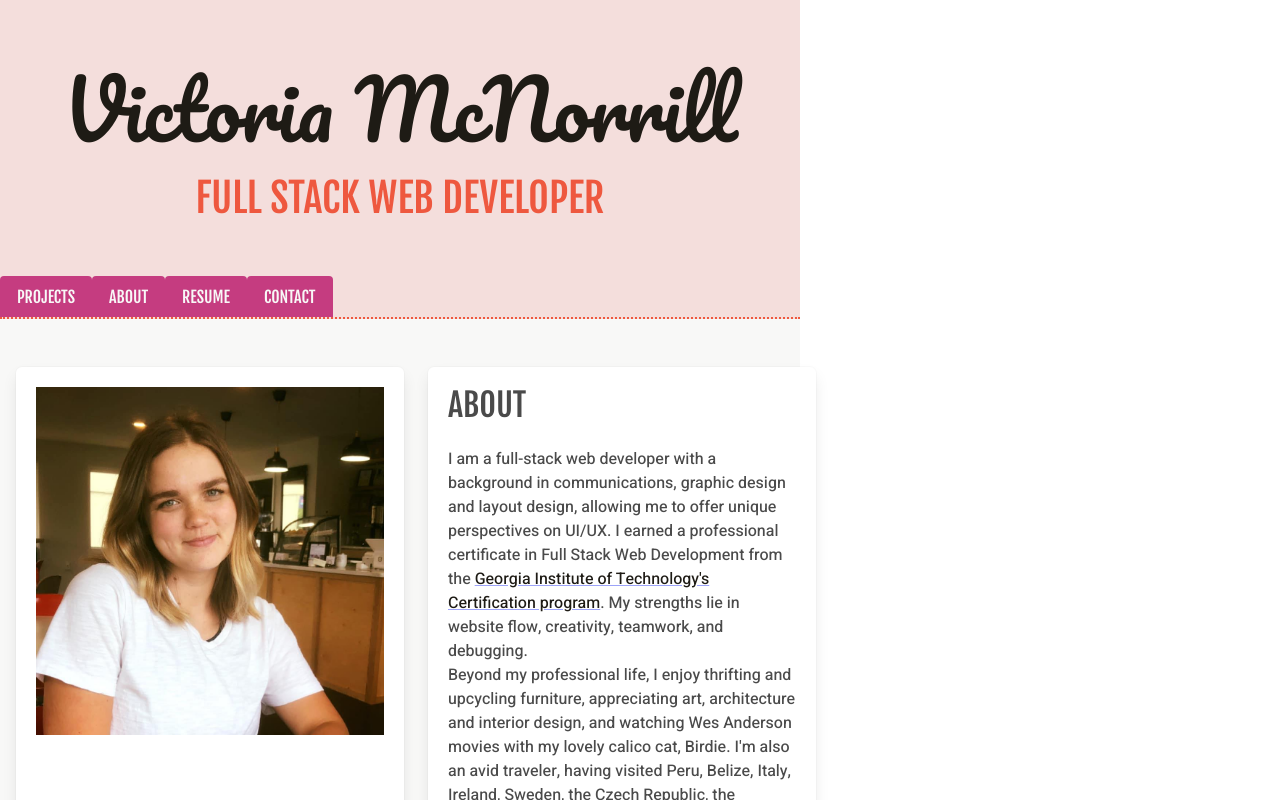
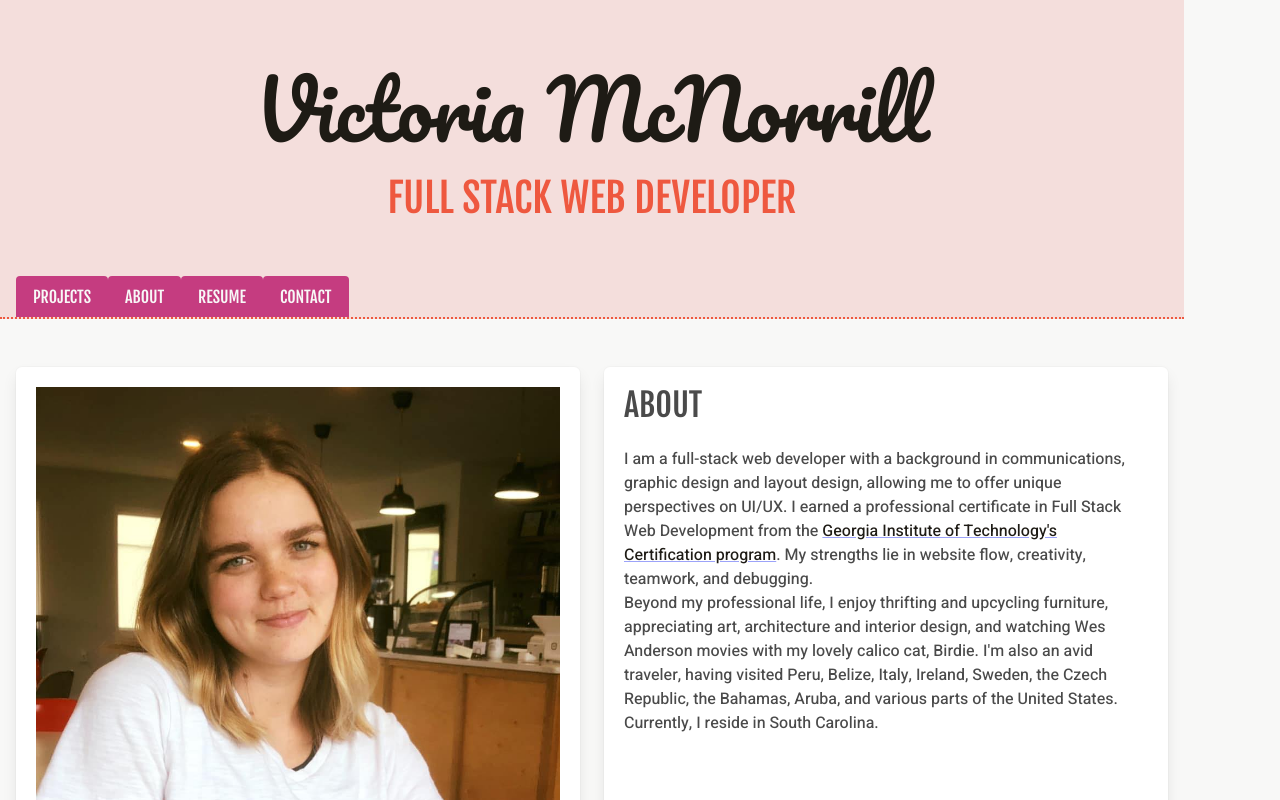
Before and after one commit to victoriamcn/Portfolio, a React (Vite) app: page / in a window 1280 px wide. Shown: the top 800 px of the page. Built offline with nearby package versions, Linux system fonts and the light colour scheme; a web font is replaced by a local one.

Commit message:
removed 100vh in app.css, still cutting off the screen

```diff
--- a/src/App.css
+++ b/src/App.css
@@ -20,14 +20,12 @@
 body {
   background-color: var(--light-alabaster) !important;
   color: var(--dark-zeus) !important;
-  width: 100vh !important;
 }
 
 /* HEADER */
 
 header  {
   background-color: var(--nav-pink-vanillaice) !important;
-  width: 100vh !important;
 }
 
 .victoriatitle {
@@ -55,7 +53,6 @@ header  {
 /* MAIN */
 
 main {
-  width: 100vh !important;
   margin-left: 1rem !important;
   margin-right: 1rem !important;
 }
```
